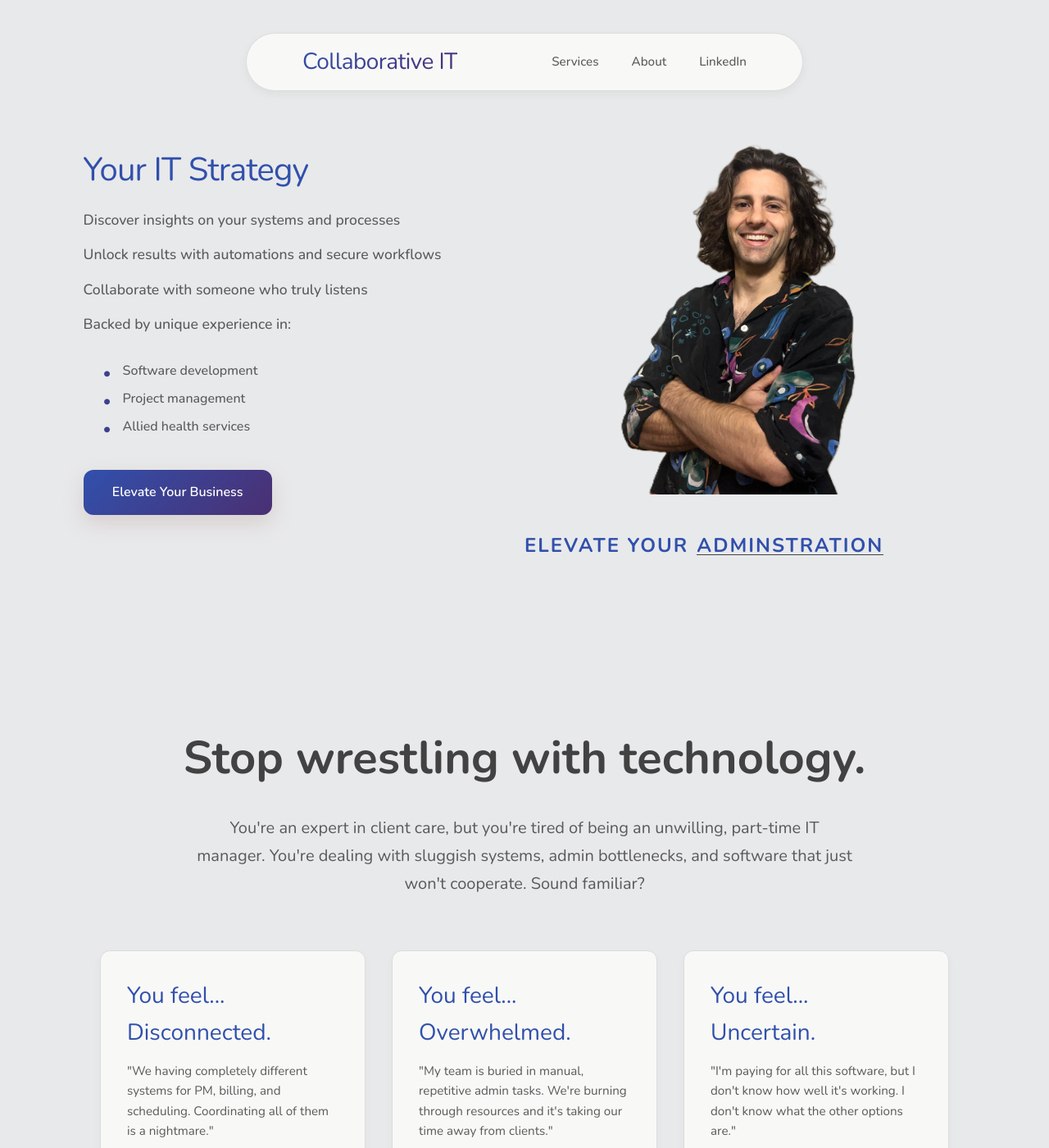
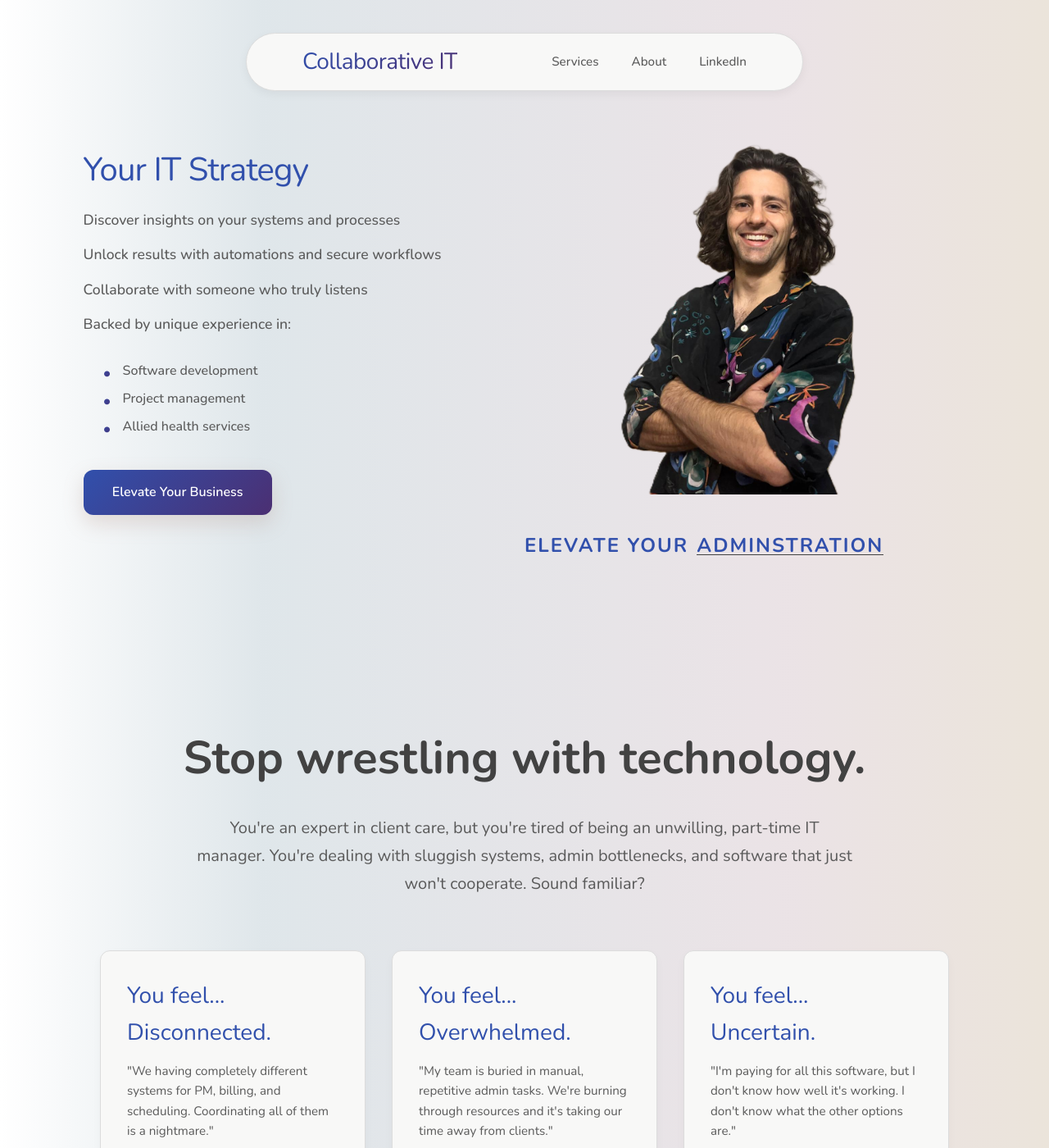
Before and after one commit to keisler-au/collaborative-it, a Jekyll site: the page built from index.html, in a window 1280 px wide and 1400 px high. Shown: the whole window at 82% size. Built offline with Jekyll 4.4.1, drawn with Linux system fonts in a browser that asks for light colours.

Commit message:
background gradient

```diff
--- a/assets/css/main.css
+++ b/assets/css/main.css
@@ -11,7 +11,13 @@ body {
     font-family: 'Nunito', -apple-system, BlinkMacSystemFont, 'Segoe UI', Roboto, Oxygen, Ubuntu, Cantarell, sans-serif;
     color: var(--text-color);
     line-height: 1.6;
-    background: var(--body-bg);
+    background: linear-gradient(to right,
+        #ffffff 0%,
+        rgba(173, 216, 230, 0.15) 25%,
+        /* rgba(144, 238, 144, 0.12) 50%,  */
+        rgba(255, 182, 193, 0.12) 75%,
+        rgba(255, 200, 124, 0.15) 100%
+    ), var(--body-bg);
     overflow-x: hidden;
 }
 
```
